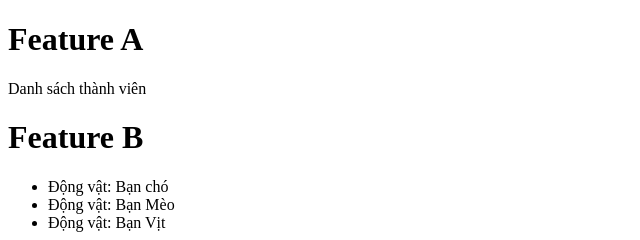
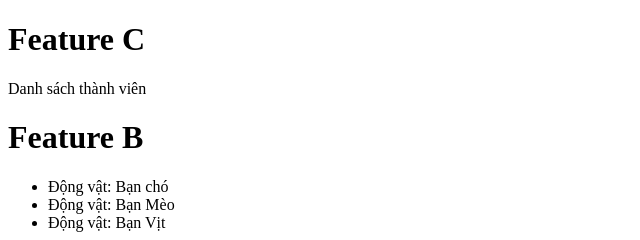
Before and after one commit to NguyenDucTruyen/FirstWeb, a plain HTML site: page index.html in a window 1280 px wide. Shown: the full height of the page, 0-640 px from the left. Drawn offline with Linux system fonts and the light colour scheme.

Commit message:
feature C

```diff
--- a/index.html
+++ b/index.html
@@ -6,7 +6,7 @@
     <title>Document</title>
 </head>
 <body>
-    <h1 class="heading">Feature A</h1>
+    <h1 class="heading">Feature C</h1>
     <p>Danh sách thành viên</p>
     <h1>Feature B</h1>
     <ul>
```
